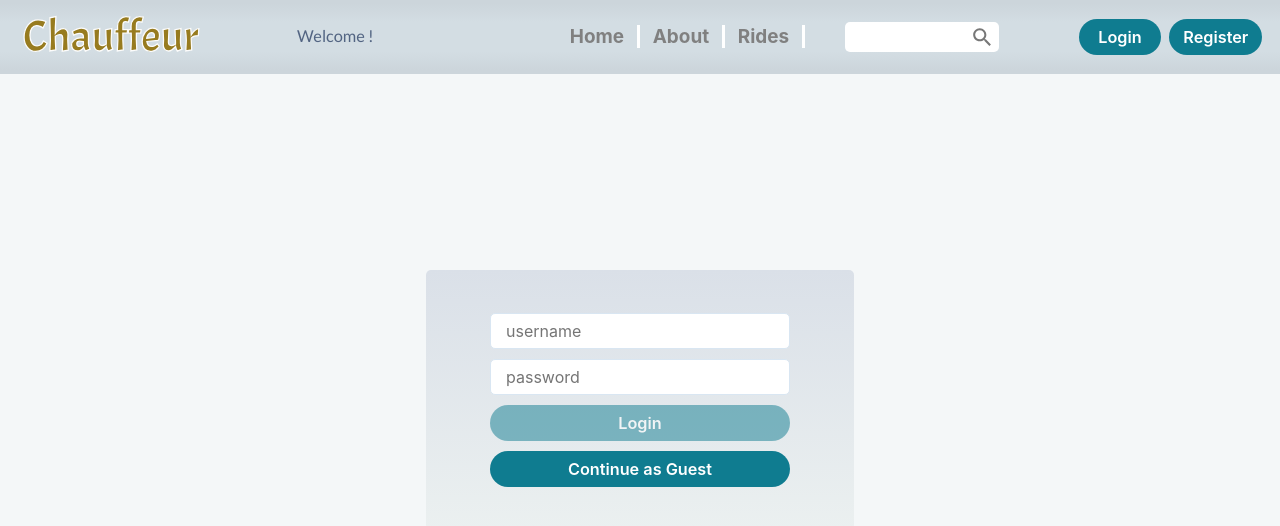
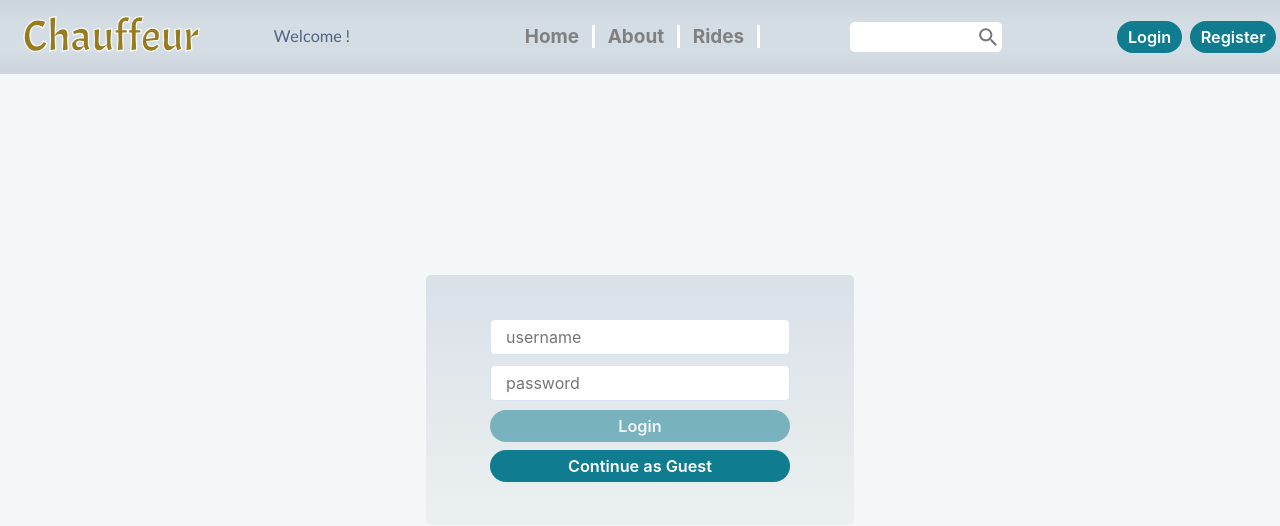
Before and after one commit to ipadurean/BD-frontend, a React (Create React App) app: page /login in a window 1280 px wide. Shown: the top 526 px of the page. Built offline with nearby package versions, Linux system fonts and the light colour scheme; a web font is replaced by a local one.

Commit message:
style improvements

```diff
--- a/src/Booking/containers/Calendar.js
+++ b/src/Booking/containers/Calendar.js
@@ -71,7 +71,7 @@ class Calendar extends Component {
         </DateOuter>
       )
     }
-    debugger;
+
     while (day <= monthSize) {
       daySelected && day === select.getDate()
         ? daysArr.push(
@@ -126,7 +126,6 @@ class Calendar extends Component {
 
     return (
       <CalendarBox>
-        <Title3>(*minimum booking is 1 hour)</Title3>
         <Title id="calendar-title">Select date and time: </Title>
         <CalendarHeader>
           <ButtonArrow onClick={this.monthPrev} src={leftArrow} alt="left" />
@@ -145,6 +144,7 @@ class Calendar extends Component {
         <CalendarBody onClick={this.displayDay} data-calendar-area="month">
           {this.createMonth()}
         </CalendarBody>
+        <Title3><i>* minimum booking is 1 hour</i></Title3>
       </CalendarBox>
     );
   }
--- a/src/Home/components/StartTimeOptions.js
+++ b/src/Home/components/StartTimeOptions.js
@@ -85,7 +85,7 @@ const StartTimeOptions = (props) => {
           06:00
         </OptionBox>
         { quarters === 360 && <Quarters>
-          { 365 < ((end || 1485) - 45) && <QuarterBox data-val='365'>:15</QuarterBox>}
+          { 365 < ((end || 1485) - 45) && <QuarterBox data-val='375'>:15</QuarterBox>}
           { 390 < ((end || 1485) - 45) && <QuarterBox data-val='390'>:30</QuarterBox>}
           { 405 < ((end || 1485) - 45) && <QuarterBox data-val='405'>:45</QuarterBox>}
         </Quarters>}
--- a/src/Main/containers/NavBar.js
+++ b/src/Main/containers/NavBar.js
@@ -53,7 +53,7 @@ class NavBar extends Component {
         <StyledNav>
           <FlexRow>
             <Header />
-            <span style={{ minWidth: "calc(80px + 10vw)" }}>
+            <span id="welcome-message">
               {loading ? (
                 <StyledWelcome>Loading...</StyledWelcome>
               ) : (
@@ -64,7 +64,7 @@ class NavBar extends Component {
                 </StyledWelcome>
               )}
             </span>
-            <span style={{ width: "calc(200px + 1vw)" }}>
+            <span id="nav-items">
               <NavItem href="/home">Home</NavItem>
               <NavItem href="/about">About</NavItem>
               <NavItem href="/rides/current">Rides</NavItem>
@@ -79,7 +79,7 @@ class NavBar extends Component {
               />
             </div>
             <div className="logInOut">
-              {authorized ? (
+              {authorized ?
                 <Button2
                   onClick={this.logout}
                   id="logout"
@@ -87,8 +87,8 @@ class NavBar extends Component {
                 >
                   Logout
                 </Button2>
-              ) : (
-                <>
+               :
+                <span>
                   <a href="/login">
                     <Button2 id="login" style={{ outline: "none" }}>
                       Login
@@ -99,8 +99,8 @@ class NavBar extends Component {
                       Register
                     </Button2>
                   </a>
-                </>
-              )}
+                </span>
+              }
             </div>
           </FlexRow>
         </StyledNav>
--- a/src/Main/style.css
+++ b/src/Main/style.css
@@ -1,12 +1,25 @@
+#welcome-message {
+  width: 20vw !important;
+  position: absolute;
+  left: 20vw;
+}
+
+#nav-items {
+  width: 25vw !important;
+  position: absolute;
+  left: 40vw;
+}
 
 .search-drivers {
+  position: absolute;
+  left: 66vw;
   display: flex;
   flex-direction: row;
   margin: 0 5px;
   background-color: white;
   border-radius: 5px;
   max-height: 30px;
-  width: calc(90px + 5vw);
+  width: calc(50px + 8vw);
   height: calc(18px + 1vw);
   align-items: center;
 }
@@ -14,9 +27,9 @@
 .search-drivers input {
   outline: none;
   border: none;
-  font-size: calc(10px + 0.5vw);
-  width: calc(50px + 5vw);
-  height: calc(12px + 1vw);
+  font-size: calc(8px + 0.5vw);
+  width: calc(25px + 7vw);
+  height: calc(5px + 1.2vw);
 }
 
 .search-drivers img {
@@ -32,7 +45,7 @@
 
 #logout {
   margin-left: auto;
-  width: calc(70px + 1vw);
+  width: calc(60px + 2vw);
 }
 
 #logout:hover{
@@ -47,13 +60,12 @@
 
 #login {
   animation: fadeIn 1s;
-  width: calc(70px + 1vw);
+  width: calc(40px + 2vw);
 }
 
 #register {
   animation: fadeIn 1s;
-  width: calc(80px + 1vw);
-  margin-left: 3px;
+  width: calc(60px + 2vw);
 }
 
 #search-box {
@@ -62,6 +74,9 @@
 
 .logInOut {
   display: flex;
-  align-items: flex-end;
-  min-width: 140px;
+  flex-direction: row;
+  position: absolute;
+  left: 80vw;
+  justify-content: flex-end;
+  width: 20vw;
 }
--- a/src/styles/StyledButtons.js
+++ b/src/styles/StyledButtons.js
@@ -21,7 +21,7 @@ export const Button1 = styled.button`
 export const Button2 = styled.button`
   border-radius: 20px;
   width: 300px;
-  height: calc(10px + 2vw);
+  height: calc(12px + 1.6vw);
   background: #0f7c90;
   color: white;
   font-size: calc(6px + 0.8vw);
@@ -29,7 +29,7 @@ export const Button2 = styled.button`
   border: none;
   cursor: pointer;
   border: none;
-  margin: 5px;
+  margin: 4px;
   padding: 3px;
   &:disabled {
     opacity: 0.5;
@@ -94,7 +94,7 @@ export const ButtonBook1 = styled.div`
   line-height: 30px;
   margin: 10px;
   height: calc(17px + 1vw);
-  width: 25vw;
+  width: 28vw;
   max-width: 250px;
   border-radius: 20px;
   background-color: #f06b65;
--- a/src/styles/StyledSelect.js
+++ b/src/styles/StyledSelect.js
@@ -48,7 +48,7 @@ export const OptionBox = styled.div`
   justify-content: center;
   border: 1px solid silver;
   border-radius: 4px;
-  background-color: #edf7f7;
+  background-color: white;
   width: calc(80px + 3vw);
   height: calc(10px + 1vw);
   padding: 1px;
@@ -67,7 +67,7 @@ export const QuarterBox = styled.div`
   justify-content: center;
   border: 1px solid silver;
   border-radius: 4px;
-  background-color: #edf7f7;
+  background-color: white;
   width: calc(20px + 1vw);
   height: calc(10px + 1vw);
   padding: 1px 5%;
```
